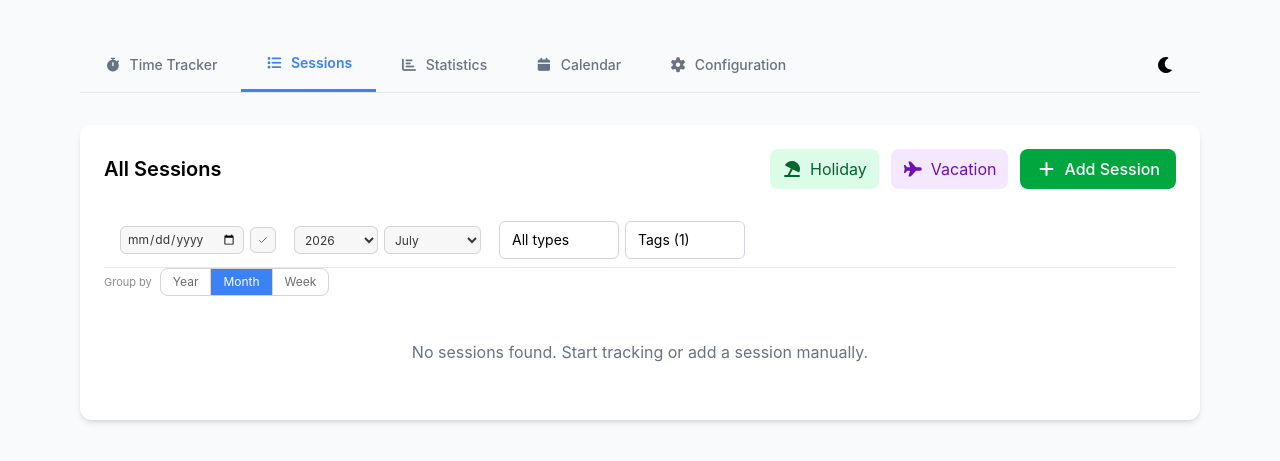
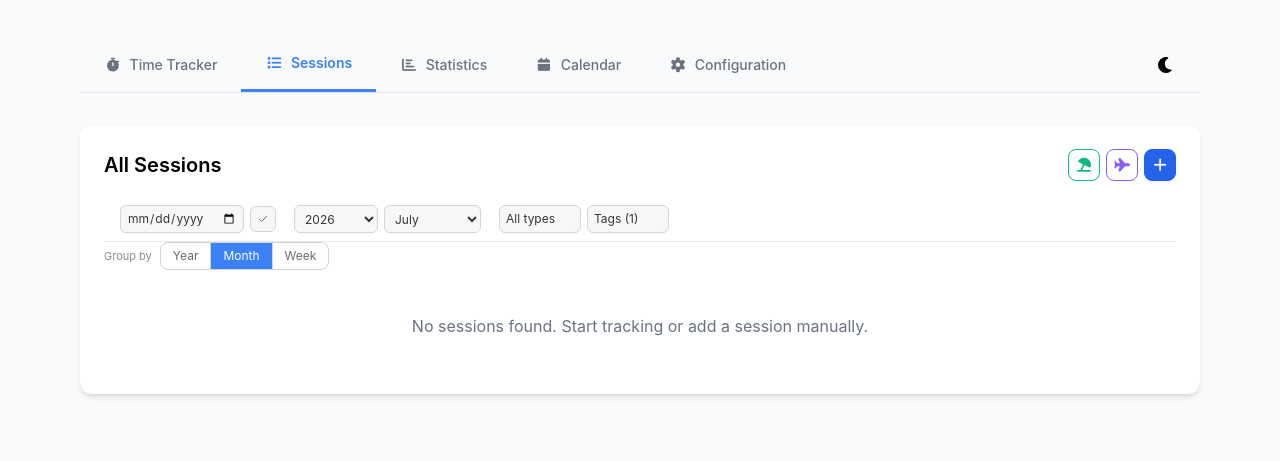
Before and after one commit to rusak47/WorkTimeManager, a website built with Vite: page src/index.html in a window 1280 px wide. Both pictures are taken after a click on the button "Sessions". Shown: the part 107-568 px from the top of the page. Built offline with nearby package versions, Linux system fonts and the light colour scheme.

Commit message:
fix: compact top bar buttons and filter dropdowns
- Top bar: icon-only buttons (32x32) with color-coded borders
- Holiday: green border/icon, Vacation: purple, Add: blue filled
- Type/tags dropdowns: compact select-style (as-filter-select)
- 436 tests passing

```diff
--- a/src/css/styles.css
+++ b/src/css/styles.css
@@ -799,6 +799,71 @@
   border-color: #4a5568;
   color: #a0aec0;
 }
+.as-filter-select {
+  font-size: 12px;
+  padding: 3px 6px;
+  border-radius: 6px;
+  border: 1px solid var(--lt-300);
+  background: var(--lt-100);
+  color: var(--lt-800);
+  height: 28px;
+  min-width: 82px;
+  text-align: left;
+  cursor: pointer;
+}
+.dark-mode .as-filter-select {
+  background: #2d3748;
+  border-color: #4a5568;
+  color: #e2e8f0;
+}
+
+/* Icon buttons for top bar */
+.icon-btn {
+  position: relative;
+  display: flex;
+  align-items: center;
+  justify-content: center;
+  width: 32px;
+  height: 32px;
+  border-radius: 8px;
+  border: 1px solid var(--lt-300);
+  background: transparent;
+  cursor: pointer;
+  font-size: 14px;
+  transition: background 0.15s ease;
+}
+.icon-btn:hover {
+  background: var(--lt-100);
+}
+.dark-mode .icon-btn {
+  border-color: #4a5568;
+  color: #a0aec0;
+}
+.dark-mode .icon-btn:hover {
+  background: #2d3748;
+}
+.icon-btn.btn-holiday {
+  border-color: #10b981;
+  color: #10b981;
+}
+.icon-btn.btn-holiday:hover {
+  background: rgba(16, 185, 129, 0.1);
+}
+.icon-btn.btn-vacation {
+  border-color: #8b5cf6;
+  color: #8b5cf6;
+}
+.icon-btn.btn-vacation:hover {
+  background: rgba(139, 92, 246, 0.1);
+}
+.icon-btn.btn-add {
+  background: #2563eb;
+  border-color: #2563eb;
+  color: white;
+}
+.icon-btn.btn-add:hover {
+  background: #1d4ed8;
+}
 
 .all-sessions-more {
   display: block;
--- a/src/index.html
+++ b/src/index.html
@@ -142,17 +142,17 @@
             <!-- Sessions Management Tab -->
             <div id="sessions-content" class="hidden fade-in">
                 <div class="bg-white rounded-xl shadow-md p-6 mb-6 dark:bg-gray-700 dark:text-white">
-                    <div class="flex justify-between items-center mb-6">
+                    <div class="flex justify-between items-center mb-4">
                         <h2 class="text-xl font-semibold">All Sessions</h2>
-                        <div class="flex space-x-3">
-                            <button id="mark-holiday" class="bg-green-100 hover:bg-green-200 text-green-800 px-3 py-2 rounded-lg flex items-center dark:bg-green-800 dark:hover:bg-green-700 dark:text-green-100">
-                                <i class="fas fa-umbrella-beach mr-2"></i> Holiday
+                        <div class="flex gap-1.5">
+                            <button id="mark-holiday" class="icon-btn btn-holiday" title="Holiday">
+                                <i class="fas fa-umbrella-beach"></i>
                             </button>
-                            <button id="mark-vacation" class="bg-purple-100 hover:bg-purple-200 text-purple-800 px-3 py-2 rounded-lg flex items-center dark:bg-purple-800 dark:hover:bg-purple-700 dark:text-purple-100">
-                                <i class="fas fa-plane mr-2"></i> Vacation
+                            <button id="mark-vacation" class="icon-btn btn-vacation" title="Vacation">
+                                <i class="fas fa-plane"></i>
                             </button>
-                            <button id="add-session-btn" class="bg-green-600 hover:bg-green-700 text-white px-4 py-2 rounded-lg font-medium flex items-center">
-                                <i class="fas fa-plus mr-2"></i> Add Session
+                            <button id="add-session-btn" class="icon-btn btn-add" title="Add Session">
+                                <i class="fas fa-plus"></i>
                             </button>
                         </div>
                     </div>
@@ -184,12 +184,12 @@
                         </select>
                         <div class="as-filter-gap"></div>
                         <div class="relative">
-                            <button id="day-type-filter-btn" class="border border-gray-300 rounded-md px-3 py-2 dark:bg-gray-600 dark:border-gray-500 dark:text-white text-sm min-w-[120px] text-left">All types</button>
+                            <button id="day-type-filter-btn" class="as-filter-select">All types</button>
                             <div id="day-type-dropdown" class="hidden absolute z-10 bg-white dark:bg-gray-700 border border-gray-300 dark:border-gray-500 rounded-md shadow-lg mt-1 min-w-[120px] max-h-48 overflow-y-auto">
                             </div>
                         </div>
                         <div class="relative">
-                            <button id="session-tag-filter-btn" class="border border-gray-300 rounded-md px-3 py-2 dark:bg-gray-600 dark:border-gray-500 dark:text-white text-sm min-w-[120px] text-left">All tags</button>
+                            <button id="session-tag-filter-btn" class="as-filter-select">All tags</button>
                             <div id="session-tag-dropdown" class="hidden absolute z-10 bg-white dark:bg-gray-700 border border-gray-300 dark:border-gray-500 rounded-md shadow-lg mt-1 min-w-[120px] max-h-48 overflow-y-auto">
                             </div>
                         </div>
```
